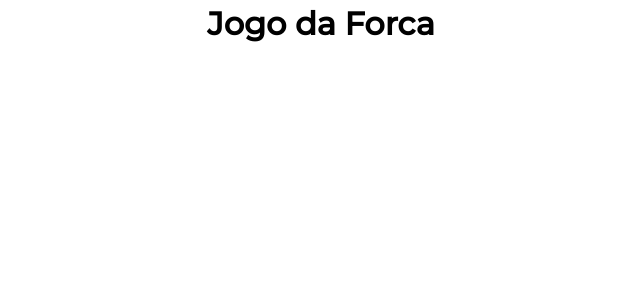
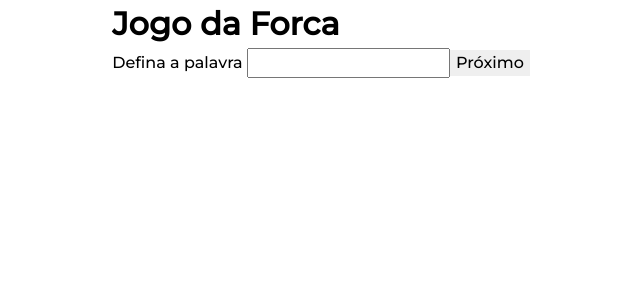
Before and after one commit to bimaggi/hangman_game, a Vue app: page / in a window 1280 px wide. Shown: the top 300 px of the page, without its empty margins (319-959 px from the left). Built offline with nearby package versions, Linux system fonts and the light colour scheme; the HTML template or start-up script is replaced by a standard one.

Commit message:
firts commit

```diff
--- /dev/null
+++ b/src/components/HangmanForm.vue
@@ -0,0 +1,74 @@
+<template>
+<div>
+  <div
+    v-if="stageInitial === 'word'"
+  >
+    <label for="">
+      {{steps.setWord.title}}
+    </label>
+    <input
+      type="text"
+      v-model="word"
+    >
+    <button
+     @click="setWord"
+    >
+      {{steps.setWord.button}}
+    </button>
+  </div>
+  <div
+    v-if="stageInitial === 'tip'"
+  >
+    <label
+      for="">
+      {{steps.setTip.title}}
+    </label>
+    <input
+      type="text"
+      v-model="tip"
+    >
+    <button
+      @click="setTip"
+    >
+      {{steps.setTip.button}}
+    </button>
+  </div>
+</div>
+</template>
+
+<script>
+export default {
+  name: 'HangmanForm',
+  data() {
+    return {
+      stageInitial: 'word',
+      tip: null,
+      word: null,
+      actualWord: null,
+      actuakTip: null,
+      steps: {
+        setWord: {
+          title: 'Defina a palavra',
+          button: 'Próximo',
+        },
+        setTip: {
+          title: 'Defina a dica',
+          button: 'Jogar',
+        },
+      },
+    }
+  },
+  methods: {
+    setWord() {
+      this.actualWord = this.word
+      this.$emit('setWord', this.actualWord)
+      this.stageInitial = 'tip'
+    },
+    setTip() {
+      this.actualTip = this.tip
+      this.$emit('setTip', this.actualTip)
+    },
+
+  },
+}
+</script>
--- a/src/components/HangmanGame.vue
+++ b/src/components/HangmanGame.vue
@@ -1,14 +1,57 @@
 <template>
-   <app-header/>
+  <div class="hangman">
+    <app-header/>
+    <section
+      v-if=" stage === 'init'"
+    >
+      <hangman-form
+        @setWord="setWord"
+        @setTip="setTip"
+      />
+    </section>
+    <section
+      v-if=" stage === 'play'"
+    >
+      <hangman-play
+        :isWord="isWord"
+        :isTip="isTip"
+        :error="error"
+        :validateLetter="validateLetter"
+        :letters="letters"
+      />
+    </section>
+  </div>
 </template>
-
 <script>
 import AppHeader from '@/components/AppHeader'
+import HangmanForm from '@/components/HangmanForm'
 
 export default {
   name: 'HangmanGame',
   components: {
     AppHeader,
+    HangmanForm,
+  },
+  data() {
+    return {
+      stage: 'init',
+      isWord: null,
+      isTip: null,
+      error: 0,
+      letters: [],
+    }
+  },
+  methods: {
+    setWord(value) {
+      this.isWord = value
+    },
+    setTip(value) {
+      this.isTip = value
+      this.stage = 'play'
+    },
+    validateLetter(value) {
+      return value === 'a'
+    },
   },
 }
 </script>
```
